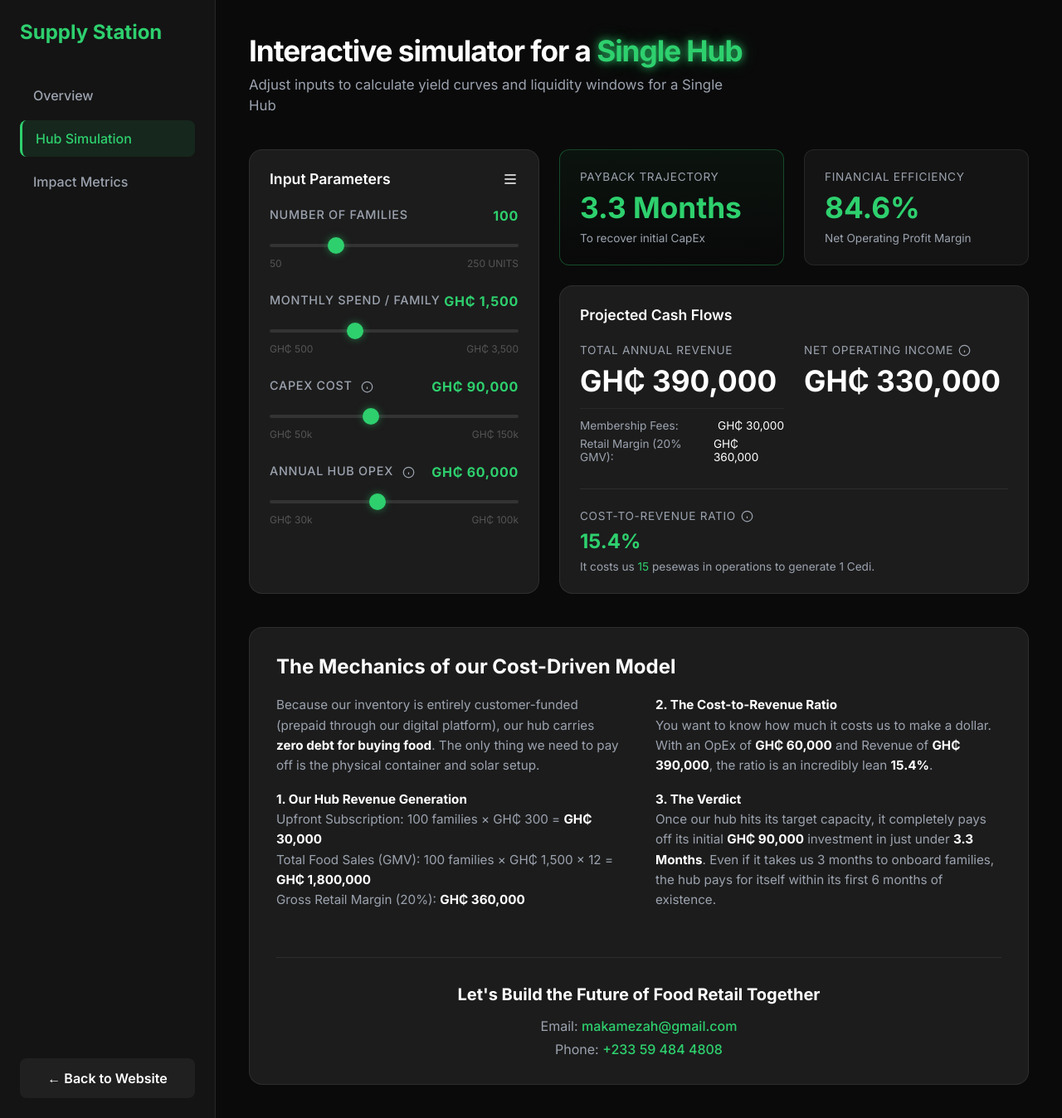
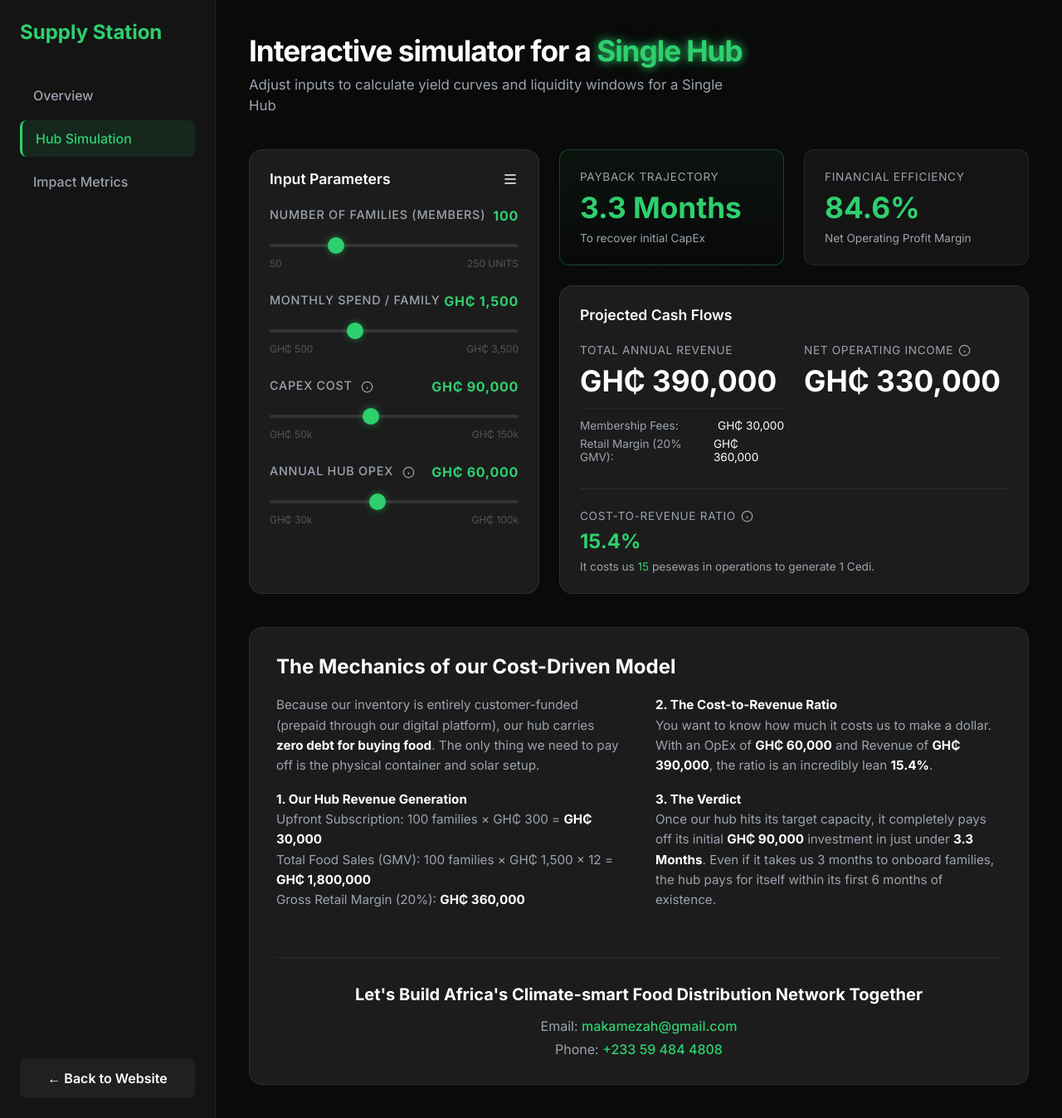
Before and after one commit to makamezah/supply-station, a plain HTML site: page investors.html in a window 1280 px wide and 1348 px high. Shown: the whole page at 83% size. Drawn offline with Linux system fonts and the light colour scheme.

Commit message:
Update investors.html

```diff
--- a/investors.html
+++ b/investors.html
@@ -379,7 +379,7 @@
 
                 <div class="input-group">
                     <div class="input-header">
-                        <label>Number of Families</label>
+                        <label>Number of Families (members)</label>
                         <span class="val-display" id="families-val">100</span>
                     </div>
                     <input type="range" id="families" min="50" max="250" step="10" value="100">
@@ -509,7 +509,7 @@
 
             <!-- Contact Details -->
             <div class="contact-footer">
-                <h3>Let's Build the Future of Food Retail Together</h3>
+                <h3>Let's Build Africa's Climate-smart Food Distribution Network Together</h3>
                 <p>Email: <a href="mailto:makamezah@gmail.com">makamezah@gmail.com</a></p>
                 <p style="margin-top: 8px;">Phone: <a href="tel:+233594844808">+233 59 484 4808</a></p>
             </div>
```
